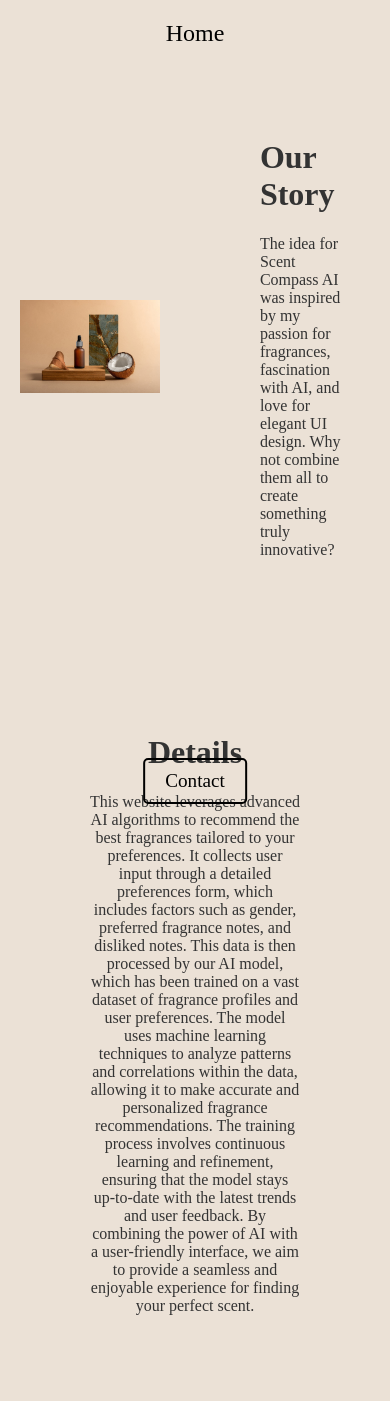
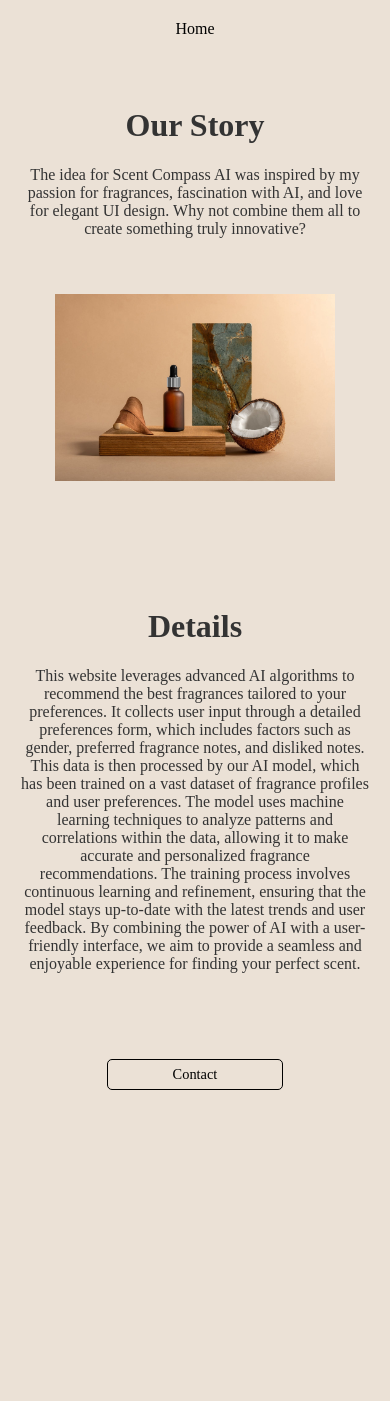
Before and after one commit to WBotCS/fragrance-recommondation, a Flask app: page /about in a window 390 px wide. After the commit the page ends 1090 px from the top, so only its background shows below. Run offline with Flask 3, Linux system fonts and the light colour scheme; parts of the project's set-up code (start-up, migrations or seed data) failed here and were passed over.

Commit message:
implemented the about feature

```diff
--- a/static/about-style.css
+++ b/static/about-style.css
@@ -10,7 +10,6 @@ body {
     width: 90%;
     margin: 0 auto;
     max-width: 1200px;
-    position: relative; /* Ensure the container has relative positioning */
 }
 
 .section {
@@ -18,34 +17,32 @@ body {
     align-items: center;
     justify-content: space-between;
     margin: 50px 0;
-    padding-top: 3rem; /* Add padding to move the sections down */
-
+    padding-top: 3rem;
 }
 
 .story-section {
-    flex-direction: row-reverse; /* Text on the left, image on the right */
+    flex-direction: row-reverse;
     font-family: "Playfair Display", serif;
 }
 
 .details-section {
-    flex-direction: column; /* Center the text */
-    align-items: center; /* Center the text horizontally */
-    text-align: center; /* Center the text content */
+    flex-direction: column;
+    align-items: center;
+    text-align: center;
     font-family: "Playfair Display", serif;
 }
 
 .story-image {
-    width: 40%; /* Adjust the width as needed */
-    max-height: 300px; /* Adjust the height as needed */
-    object-fit: cover; /* Maintain aspect ratio */
-    margin-right: 80px; /* Move the image to the left by adding right margin */
-
+    width: 40%;
+    max-height: 300px;
+    object-fit: cover;
+    margin-right: 80px;
 }
 
 .story-text, .details-text {
-    width: 60%; /* Adjust the width as needed */
+    width: 60%;
     padding: 20px;
-    font-family: "Playfair Display", serif; /* Apply the font-family */
+    font-family: "Playfair Display", serif;
 }
 
 /* Home Link Styling */
@@ -60,26 +57,72 @@ body {
     font-family: "Playfair Display", serif;
 }
 
-/* Contact Button Styling */
 .contact-button {
-    display: inline-block;
-    margin: 20px 0;
-    padding: 10px 20px;
+    display: block;
+    margin: 20px auto;
+    padding: 6px 12px; /* Smaller padding */
     background-color: transparent;
     color: black;
     text-decoration: none;
-    font-size: 1.2rem;
+    font-size: 0.9rem; /* Smaller font size */
     font-family: "Playfair Display", serif;
-    border: 2px solid black;
+    border: 1px solid black; /* Thinner border */
     border-radius: 5px;
     transition: background-color 0.3s ease, color 0.3s ease;
-    position: fixed;
-    bottom: 20px;
-    left: 50%;
-    transform: translateX(-50%);
+    text-align: center;
+    width: 150px; /* Fixed width for consistency */
 }
+
 
 .contact-button:hover {
     background-color: rgb(55, 54, 54);
     color: white;
 }
+
+
+/* Media Queries */
+@media (max-width: 1024px) {
+    .story-section, .details-section {
+        flex-direction: column;
+        text-align: center;
+    }
+
+    .story-image {
+        width: 80%;
+        margin: 20px auto;
+    }
+
+    .story-text, .details-text {
+        width: 100%;
+    }
+}
+
+@media (max-width: 768px) {
+    .home-link {
+        font-size: 1.2rem;
+    }
+
+    .contact-button {
+        font-size: 1rem;
+        padding: 8px 16px;
+    }
+}
+
+@media (max-width: 480px) {
+    .story-section, .details-section {
+        padding-top: 1rem;
+    }
+
+    .story-image {
+        max-height: 200px;
+    }
+
+    .home-link {
+        font-size: 1rem;
+    }
+
+    .contact-button {
+        padding: 6px 12px;
+        font-size: 0.9rem;
+    }
+}
```
Also changed, not shown: 1 other file.
